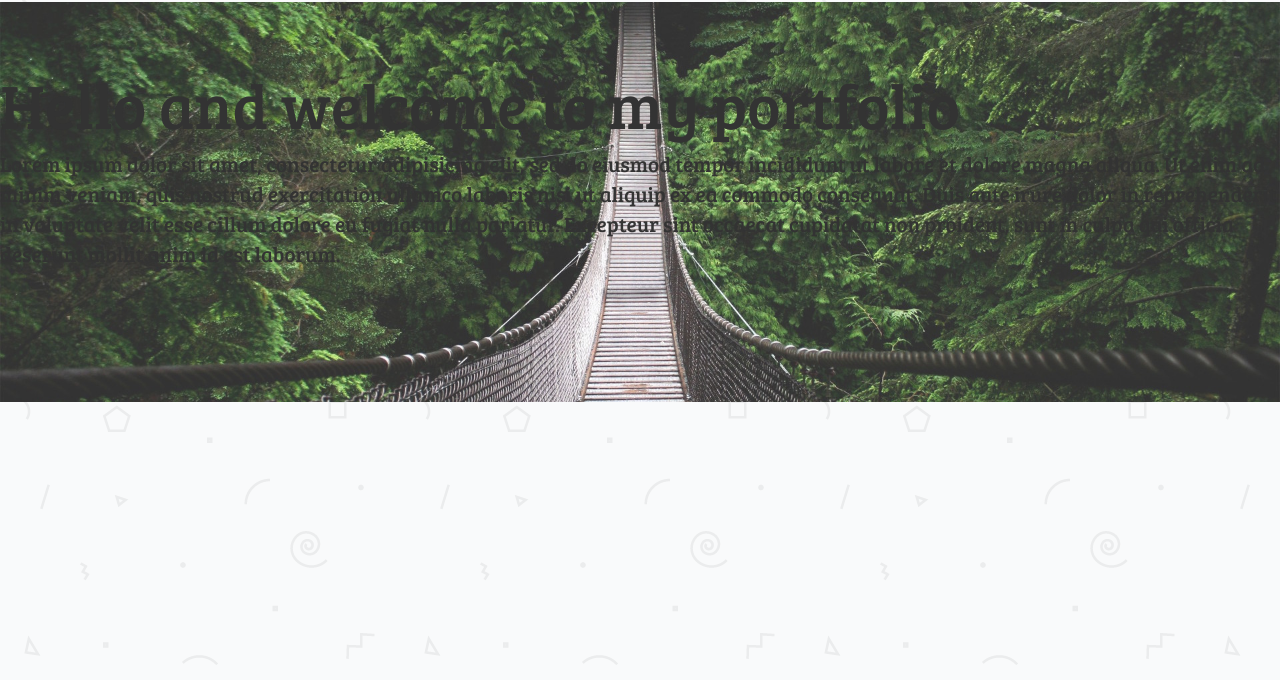
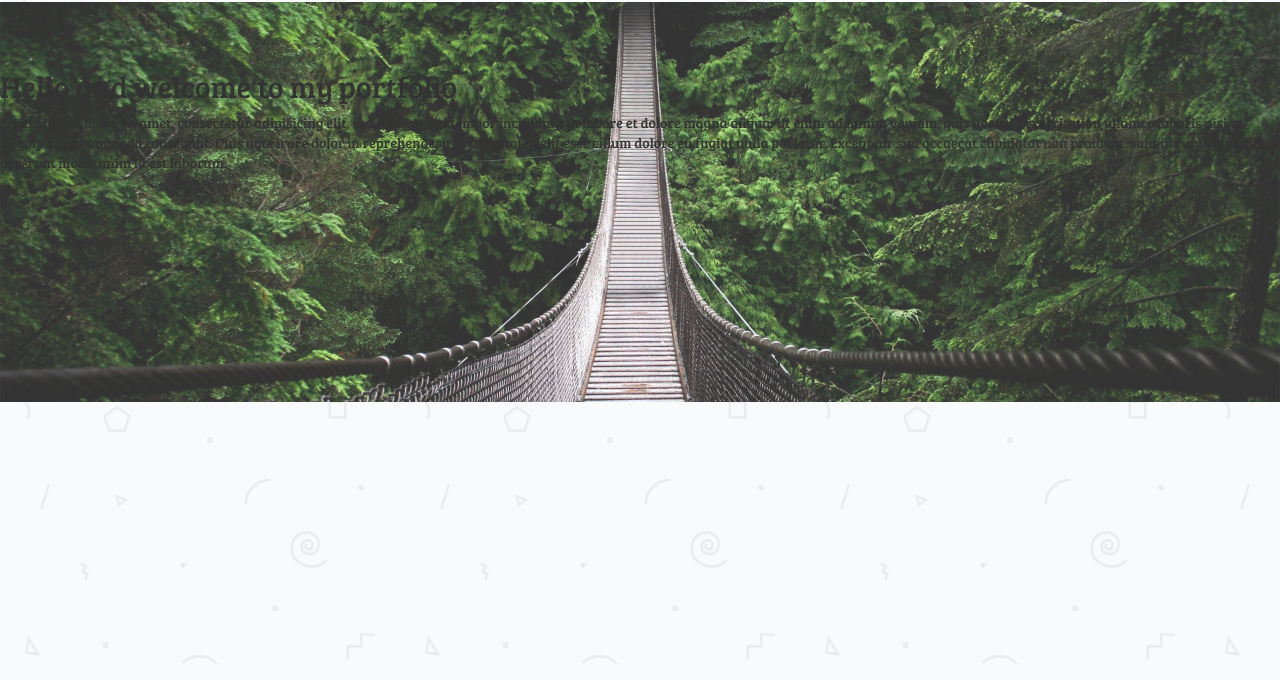
Before and after one commit to anciuvis/Portfolio-html, a plain HTML site: page index.html in a window 1280 px wide. Shown: the part 120-800 px from the top of the page. Drawn offline with nearby package versions, Linux system fonts and the light colour scheme.

Commit message:
end of friday

```diff
--- a/css/styles.css
+++ b/css/styles.css
@@ -8,6 +8,7 @@ html {
 body {
 	background: url('../img/fond.png') repeat;
 	font-family: 'Bree Serif', serif;
+	font-size: 14px;
 }
 
 .navigation {
@@ -23,3 +24,11 @@ body {
 	background-size: cover;
 	height: 40rem;
 }
+
+.jumbotron h1 {
+	font-size: 3rem;
+}
+
+.jumbotron p {
+	font-size: 1.4rem;
+}
```
